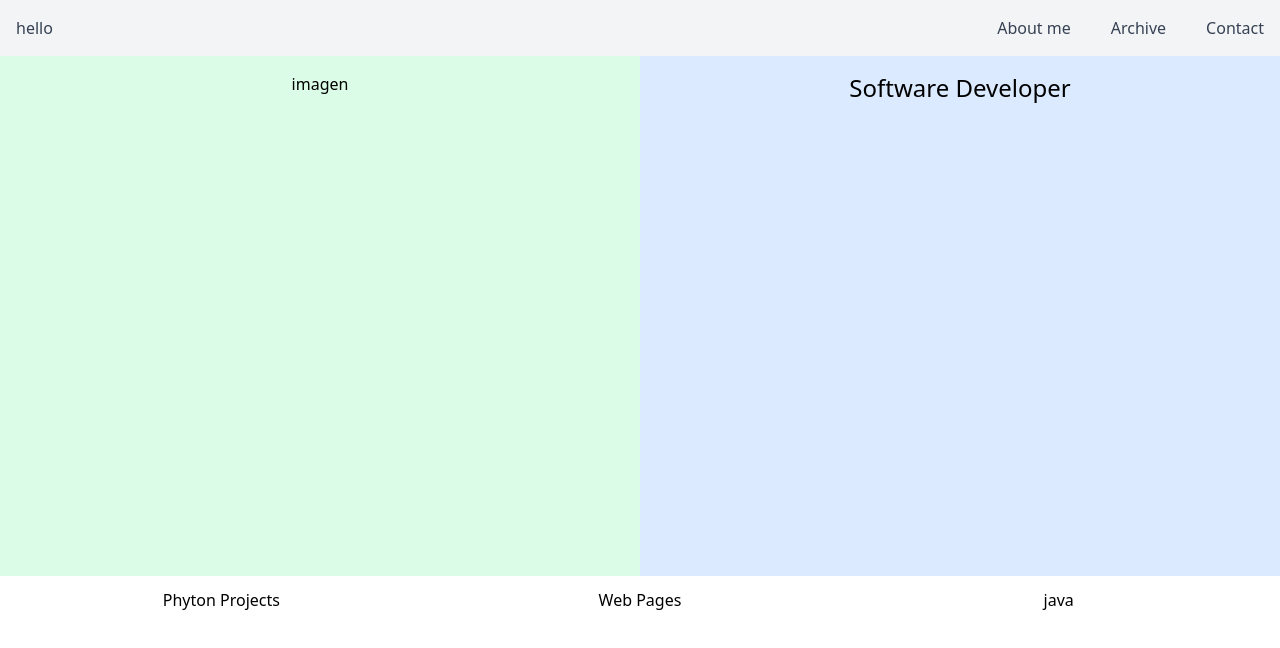
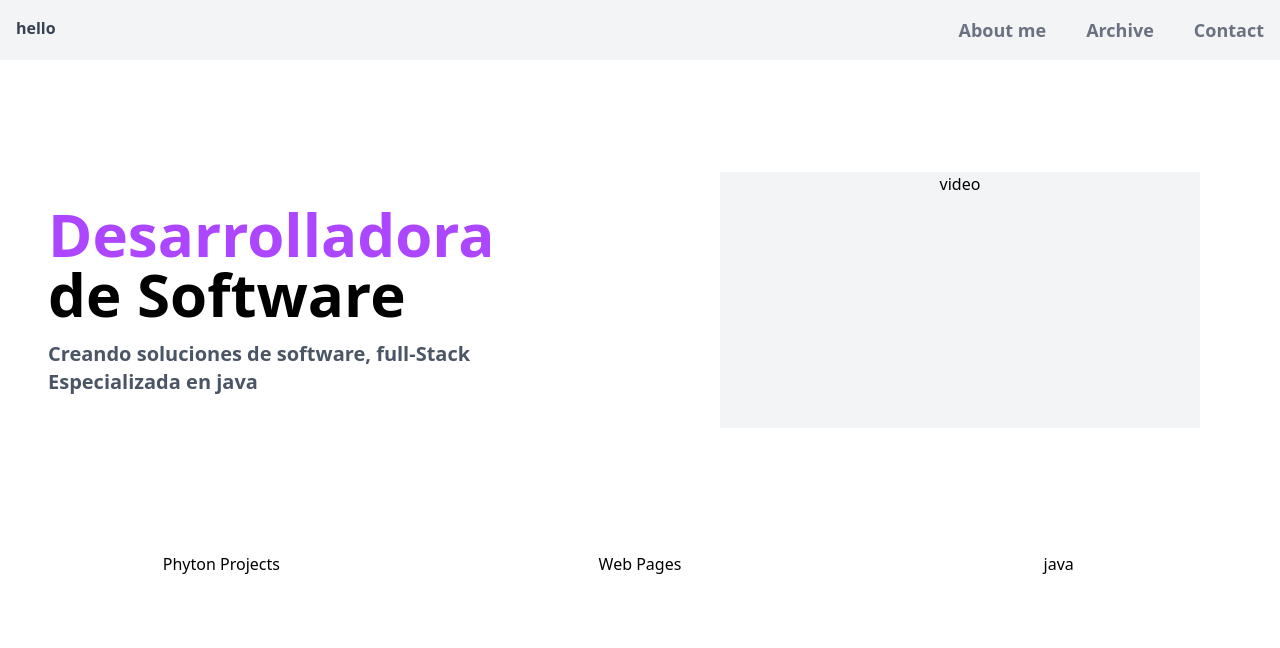
Before and after one commit to jennifer-Arciniegas/Portafolio, a plain HTML site: page index.html in a window 1280 px wide. Drawn offline with nearby package versions, Linux system fonts and the light colour scheme.

Commit message:
intro section

```diff
--- a/index.html
+++ b/index.html
@@ -1,41 +1,50 @@
 <!DOCTYPE html>
 <html lang="en">
   <head>
-    <meta charset="UTF-8">
-    <meta name="viewport" content="width=device-width, initial-scale=1.0">
+    <meta charset="UTF-8" />
+    <meta name="viewport" content="width=device-width, initial-scale=1.0" />
     <script src="https://cdn.jsdelivr.net/npm/@tailwindcss/browser@4"></script>
 
     <title>Portafolio Jennifer Arciniegas</title>
   </head>
   <body>
     <thead>
-        <nav class="bg-gray-100 justify-between flex  gap-2 p-2  ">
-
-            <div class="m-2 text-gray-700 hover:text-white"><h1>hello </h1> </div>
+      <nav class="bg-gray-100 justify-between flex gap-2 p-2 font-bold">
+        <div class="m-2 text-gray-700 hover:text-white"><h1>hello</h1></div>
         <div class="m-2 flex gap-10">
-                <h2  class="text-gray-700 hover:text-gray-400"><a href="/src/pages/aboutme.html">About me</a></h2>
-                <h2  class="text-gray-700 hover:text-gray-400">Archive</h2>
-                <h2  class="text-gray-700 hover:text-gray-400">Contact</h2>
+          <h2 class="text-gray-500 hover:text-gray-700 text-lg">
+            <a href="/src/pages/aboutme.html">About me</a>
+          </h2>
+          <h2 class="text-gray-500 hover:text-gray-700 text-lg">Archive</h2>
+          <h2 class="text-gray-500 hover:text-gray-700 text-lg">Contact</h2>
         </div>
-
       </nav>
     </thead>
     <tbody>
-        <section class="grid grid-cols-2 h-130">
-            <div class="bg-green-100 p-4 flex justify-center">imagen</div>
-            <div class="bg-blue-100 p-4 flex justify-center text-2xl">Software Developer</div>
+      <section class="grid grid-cols-2 h-120">
+        <div class="bg-white text-4xl md:text-6xl font-bold pt-24">
+          <div class="m-6 p-6">
+            <h2 class="text-purple-500">Desarrolladora</h2>
+            <h2 class="text-black"> de Software</h2>
+            <p class="text-xl text-normal text-gray-600 pt-4"> Creando soluciones de software,
+                full-Stack Especializada en java</p>
+          </div>
+        </div>
+
+        <div class="bg-white p-4 flex justify-center items-center">
+            <div class="bg-gray-100 h-64 w-120 flex justify-center">video</div>
+        </div>
       </section>
+
       <section class="grid grid-cols-3 p-3 justify-items-center">
         <div>
           <h1>Phyton Projects</h1>
         </div>
         <div><h1>Web Pages</h1></div>
         <div>
-                <h1> java</h1>
+          <h1>java</h1>
         </div>
       </section>
-
     </tbody>
-
   </body>
 </html>
```
Lines whose indentation alone changed are shown as unchanged.
